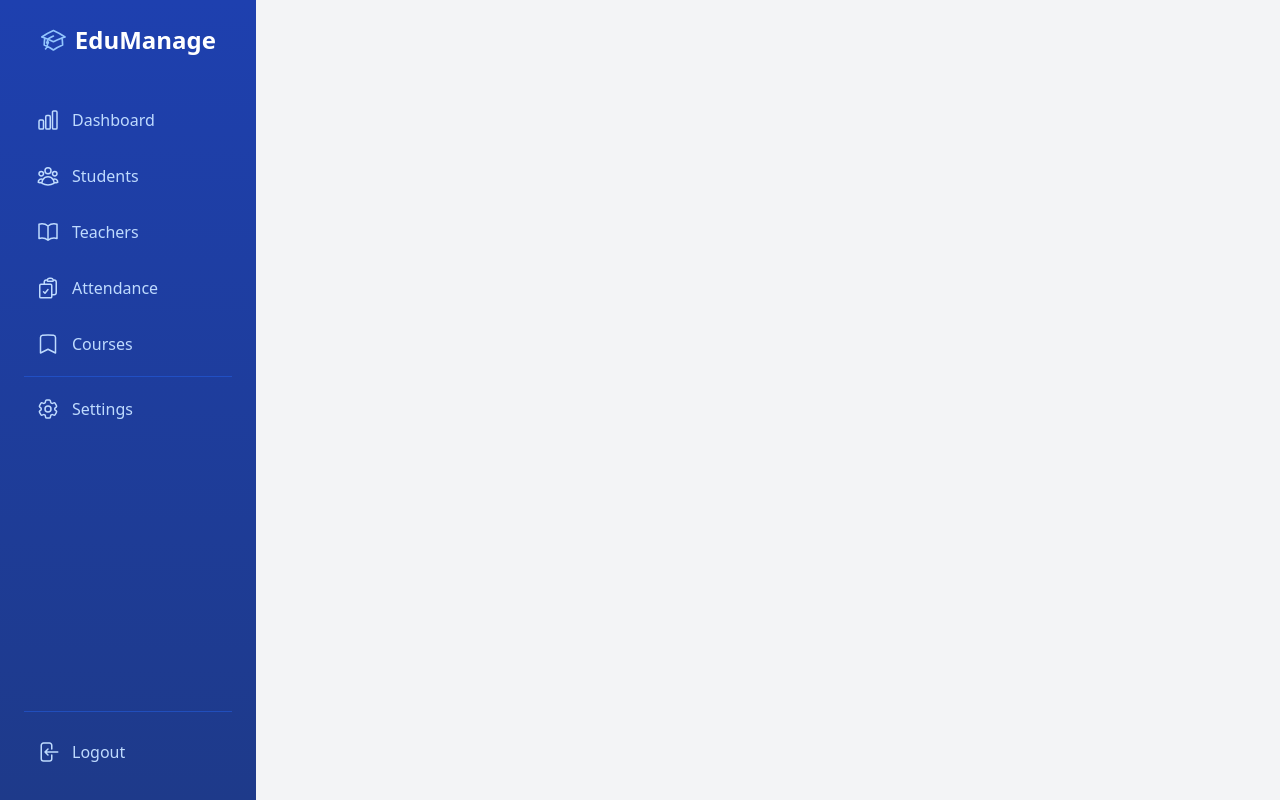
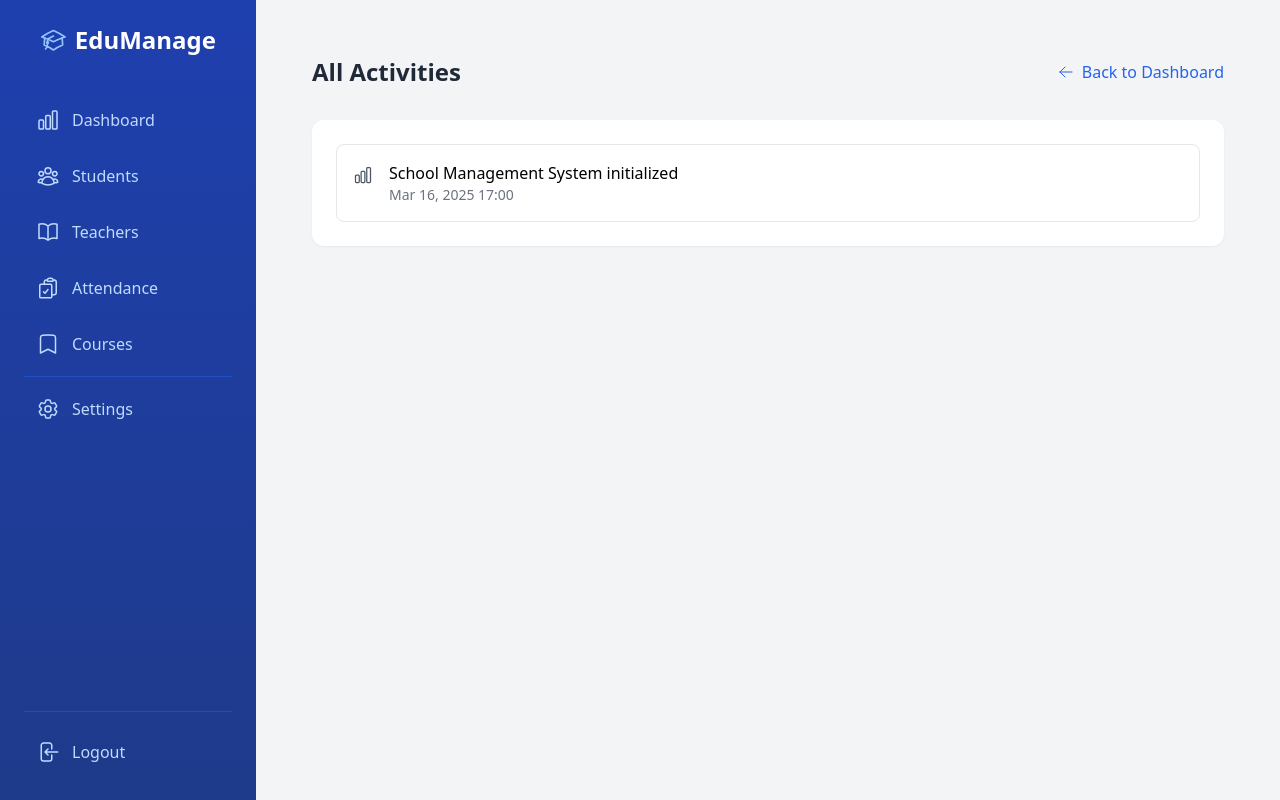
Before and after one commit to mosadikdev/school-management-system, a React (Create React App) app: page /activities in a window 1280 px wide. Built offline with nearby package versions, Linux system fonts and the light colour scheme.

Commit message:
feat: add activities page with full activity history

```diff
--- a/src/App.js
+++ b/src/App.js
@@ -7,6 +7,7 @@ import TeacherTable from './components/TeacherTable'
 import Dashboard from './components/Dashboard'
 import Attendance from './components/Attendance'
 import Courses from './components/Courses'
+import Activities from './components/Activities'
 
 const initialCourses = [
   { id: 1, code: 'MATH101', name: 'Mathematics', instructor: 'Mr. Imad', schedule: 'Mon/Wed 9:00 AM' },
@@ -161,6 +162,10 @@ function App() {
             }
           />
           <Route path="/settings" element={<Settings />} />
+          <Route
+  path="/activities"
+  element={<Activities activities={activities} />}
+/>
         </Routes>
       </main>
     </div>
--- /dev/null
+++ b/src/components/Activities.jsx
@@ -0,0 +1,60 @@
+import {
+    UserGroupIcon,
+    AcademicCapIcon,
+    BookOpenIcon,
+    ClockIcon,
+    ChartBarIcon,
+    CalendarIcon,
+    ArrowLeftIcon
+  } from '@heroicons/react/24/outline'
+  import { Link } from 'react-router-dom'
+  import { format, parseISO } from 'date-fns'
+
+  export default function Activities({ activities }) {
+    const icons = {
+      student: <UserGroupIcon className="h-5 w-5 text-blue-600" />,
+      teacher: <AcademicCapIcon className="h-5 w-5 text-purple-600" />,
+      course: <BookOpenIcon className="h-5 w-5 text-green-600" />,
+      system: <ChartBarIcon className="h-5 w-5 text-gray-600" />,
+      meeting: <ClockIcon className="h-5 w-5 text-green-600" />,
+      event: <CalendarIcon className="h-5 w-5 text-orange-600" />
+    }
+
+    return (
+      <div className="p-4 sm:p-6">
+        <div className="flex justify-between items-center mb-8">
+          <h1 className="text-2xl font-bold text-gray-800">All Activities</h1>
+          <Link
+            to="/"
+            className="flex items-center gap-2 text-blue-600 hover:text-blue-800"
+          >
+            <ArrowLeftIcon className="h-4 w-4" />
+            Back to Dashboard
+          </Link>
+        </div>
+
+        <div className="bg-white rounded-xl shadow-sm p-6">
+          <div className="space-y-4">
+            {activities
+              .sort((a, b) => new Date(b.timestamp) - new Date(a.timestamp))
+              .map(activity => (
+                <div
+                  key={activity.id}
+                  className="flex items-start gap-4 p-4 border rounded-lg hover:bg-gray-50 transition-colors"
+                >
+                  <div className="mt-1">
+                    {icons[activity.type] || icons.system}
+                  </div>
+                  <div className="flex-1">
+                    <p className="font-medium">{activity.text}</p>
+                    <p className="text-sm text-gray-500">
+                      {format(parseISO(activity.timestamp), 'MMM dd, yyyy HH:mm')}
+                    </p>
+                  </div>
+                </div>
+              ))}
+          </div>
+        </div>
+      </div>
+    )
+  }
```
